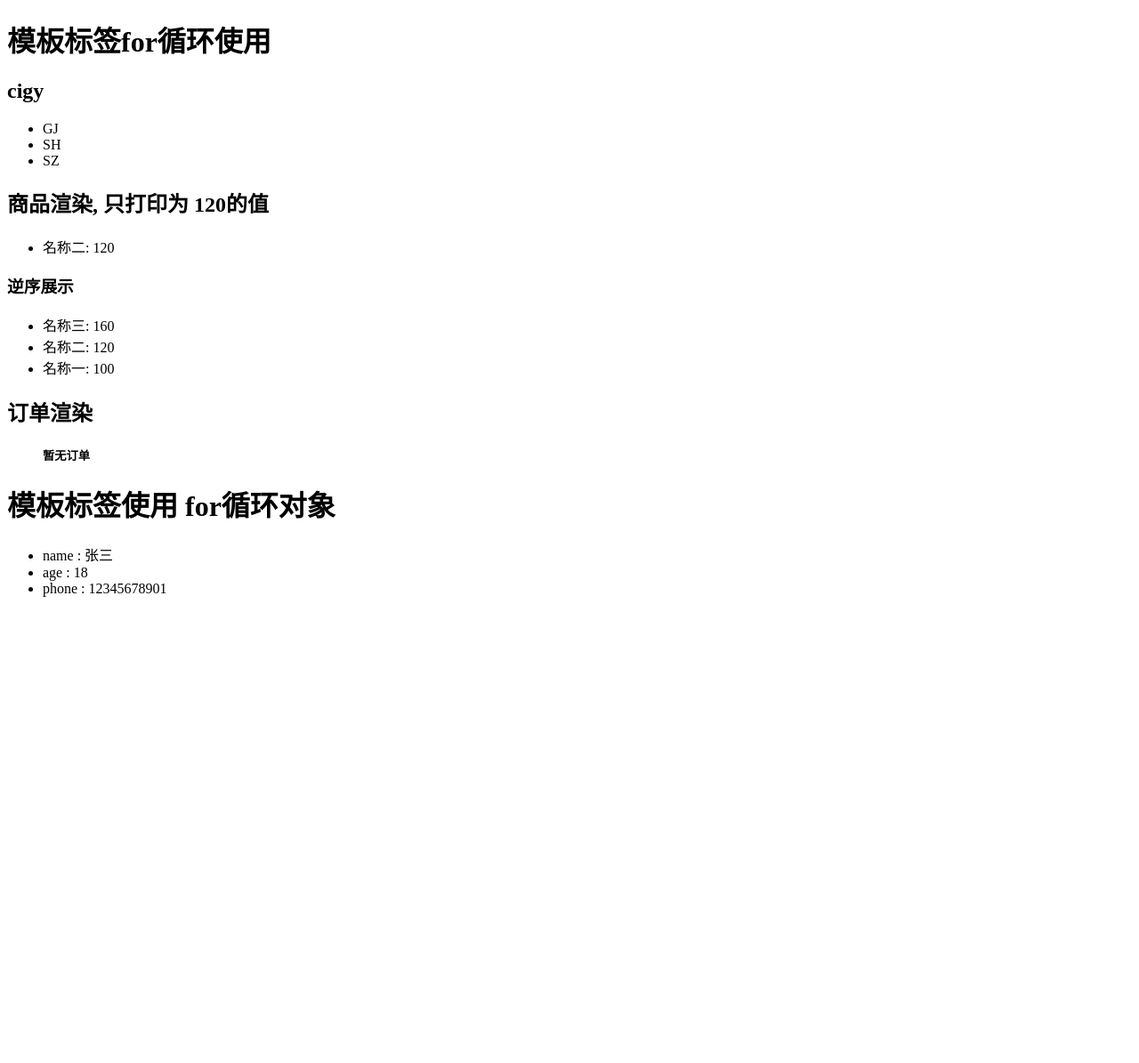
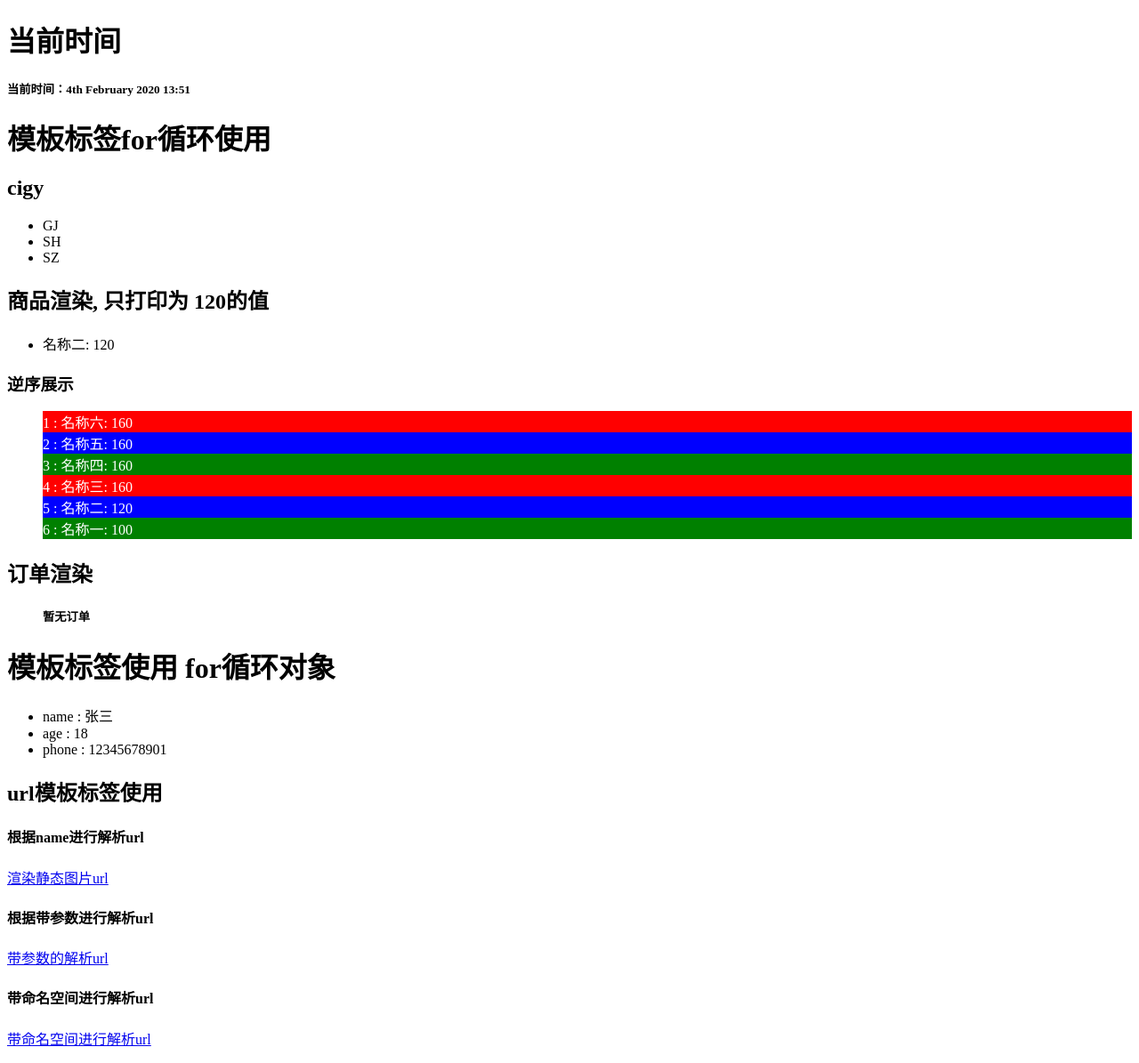
Before and after one commit to zhanghui0228/study, a Django app: a page that uses website/Django/my_study/templates/tag.html in a window 1280 px wide. Shown: the whole page at 89% size. Before the commit the page ends 671 px from the top, so only its background shows below. Run offline with Django 3.2, Linux system fonts and the light colour scheme.

Commit message:
模板标签使用  --当前时间显示
Signed-off-by: hui <helloworldhui@163.com>

```diff
--- a/website/Django/my_study/my_study/views.py
+++ b/website/Django/my_study/my_study/views.py
@@ -217,6 +217,9 @@ def templ_tag(request):
         {"name": "名称一", "price": 100},
         {"name": "名称二", "price": 120},
         {"name": "名称三", "price": 160},
+        {"name": "名称四", "price": 160},
+        {"name": "名称五", "price": 160},
+        {"name": "名称六", "price": 160},
     ]
     list_order = []
     # 标签使用for循环对象 渲染对象dict
--- a/website/Django/my_study/templates/tag.html
+++ b/website/Django/my_study/templates/tag.html
@@ -3,8 +3,27 @@
 <head>
     <meta charset="UTF-8">
     <title>tag</title>
+    <style type="text/css">
+        .row1 {
+            background: red;
+            color: white;
+        }
+        .row2 {
+            background: blue;
+            color: white;
+        }
+        .row3 {
+            background: green;
+            color: white;
+        }
+    </style>
 </head>
 <body>
+    {# 打印当前时间 #}
+    <p>
+        <h1>当前时间</h1>
+        <h5>当前时间：{% now "jS F Y H:i" %}</h5>
+    </p>
     {# 模板标签 for循环 使用 #}
     <p>
         <h1>模板标签for循环使用</h1>
@@ -29,7 +48,9 @@
         <h3>逆序展示</h3>
             <ul>
                 {% for item in list_prods reversed %}
-                <li>
+                <li class="{% cycle 'row1' 'row2' 'row3' %}">
+                    {# 展示前置下标 #}
+                    {{ forloop.counter }} :
                     {{ item.name }}: {{ item.price }}
                 </li>
             {% endfor %}
@@ -53,6 +74,17 @@
             </li>
             {% endfor %}
         </ul>
+        {# 根据urls.py中的url定义的name来进行解析url #}
+        <h2>url模板标签使用</h2>
+        <h4>根据name进行解析url</h4>
+        <a href="{% url 'templ_images' %}" target="_blank">渲染静态图片url</a>
+
+        {# 根据带参数的url进行解析url #}
+        <h4>根据带参数进行解析url</h4>
+        <a href="{% url 'active_date' 2021 %}?month=12" target="_blank">带参数的解析url</a>
+        {# 带命名空间进行解析url #}
+        <h4>带命名空间进行解析url</h4>
+        <a href="{% url 'accounts:show_class' %}" target="_blank">带命名空间进行解析url</a>
     </p>
 
 </body>
```
Also changed, not shown: 1 other file.
